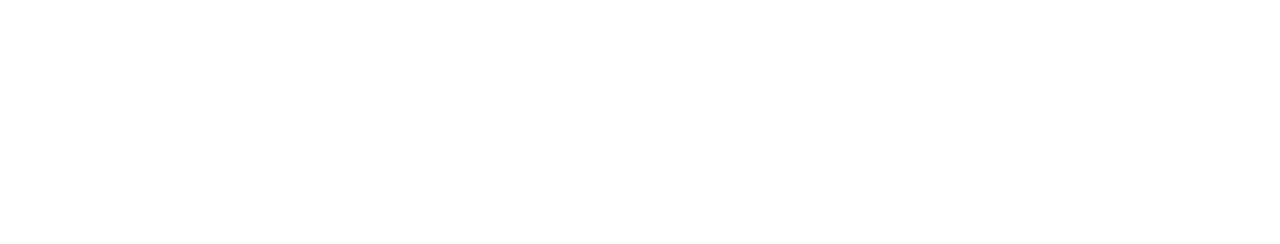
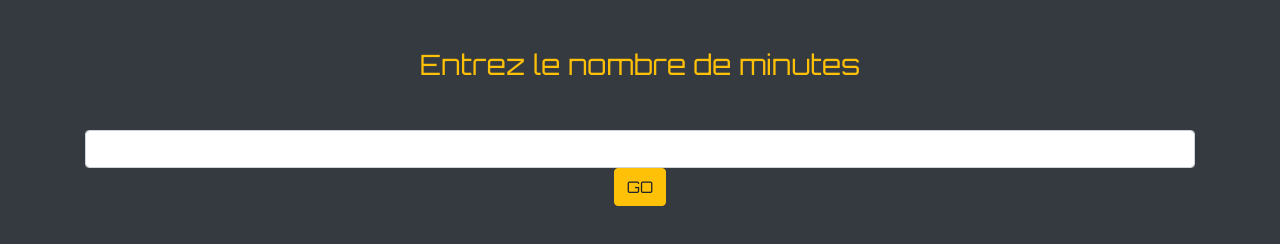
Before and after one commit to stefzouille/javascript, a website: page 5creer_compte-rebour/index.html in a window 1280 px wide. Drawn offline with Linux system fonts and the light colour scheme.

Commit message:
a rebours

```diff
--- a/5creer_compte-rebour/index.html
+++ b/5creer_compte-rebour/index.html
@@ -1,26 +1,76 @@
 <!DOCTYPE html>
 <html lang="fr">
+
 <head>
   <meta charset="UTF-8">
-  <meta name="viewport" content="width=device-width, initial-scale=1.0">
-  <meta http-equiv="X-UA-Compatible" content="ie=edge">
+  <meta
+    name="viewport"
+    content="width=device-width, initial-scale=1.0"
+  >
+  <meta
+    http-equiv="X-UA-Compatible"
+    content="ie=edge"
+  >
 
-  <title>Bac à sable</title>
+  <title>Compte a rebours</title>
 
-  <!-- <link href="./assets/bootstrap.css" rel="stylesheet"> -->
-  <link rel="stylesheet" href="https://use.fontawesome.com/releases/v5.8.2/css/all.css">
-  <link href="./style.css" rel="stylesheet">
+  <link
+    href="./assets/bootstrap.css"
+    rel="stylesheet"
+  >
+  <link
+    rel="stylesheet"
+    href="https://use.fontawesome.com/releases/v5.8.2/css/all.css"
+  >
+  <link
+    href="./style.css"
+    rel="stylesheet"
+  >
 </head>
 
-<body>
+<body class="text-center pt-5 bg-dark text-warning">
+
+  <h3 class="mb-5">Entrez le nombre de minutes</h3>
+
+  <div class="container">
+    <div class="form-group">
+      <input
+        type="text"
+        class="form-control text-center"
+        min="1"
+        max="99"
+        size="1"
+        maxlength="2"
+        id="choice"
+      >
+      <button
+        class="btn btn-warning"
+        type="button"
+        onclick="getInputValue();"
+      >
+        GO
+      </button>
+    </div>
+  </div>
+
+  <div id="countdown"></div>
 
 
 
 
 
-  <script src="./assets/jquery.min.js" type="text/javascript" ></script>
-  <script src="./assets/bootstrap.js" type="text/javascript" ></script>
-  <script src="./script.js" type="text/javascript" ></script>
+  <script
+    src="./assets/jquery.min.js"
+    type="text/javascript"
+  ></script>
+  <script
+    src="./assets/bootstrap.js"
+    type="text/javascript"
+  ></script>
+  <script
+    src="./script.js"
+    type="text/javascript"
+  ></script>
 </body>
 
 
--- a/5creer_compte-rebour/style.css
+++ b/5creer_compte-rebour/style.css
@@ -1,3 +1,6 @@
-
+@import url("https://fonts.googleapis.com/css?family=Orbitron&display=swap");
 
 /*# sourceMappingURL=style.css.map */
+body {
+  font-family: "Orbitron", Courier, monospace;
+}
```
Also changed, not shown: 5creer_compte-rebour/package.json (+6 -3 lines), 1 other file.
